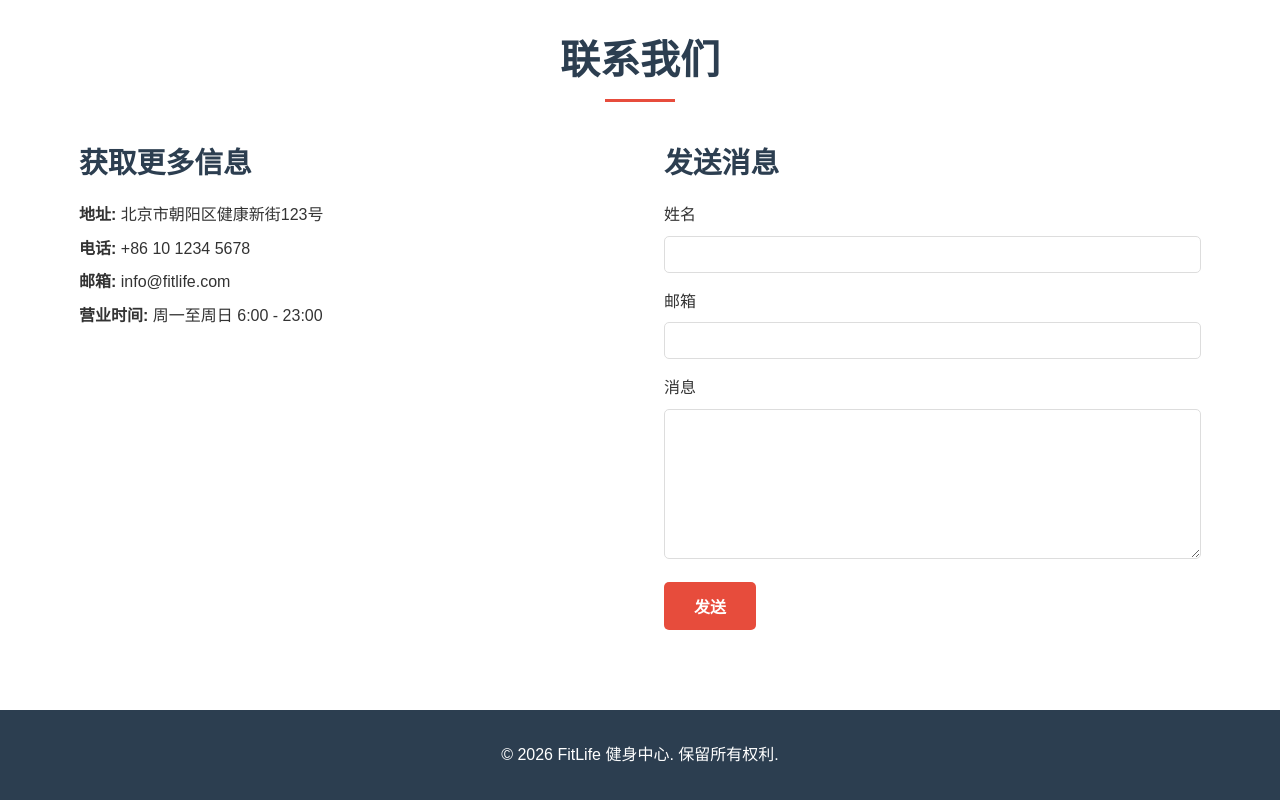
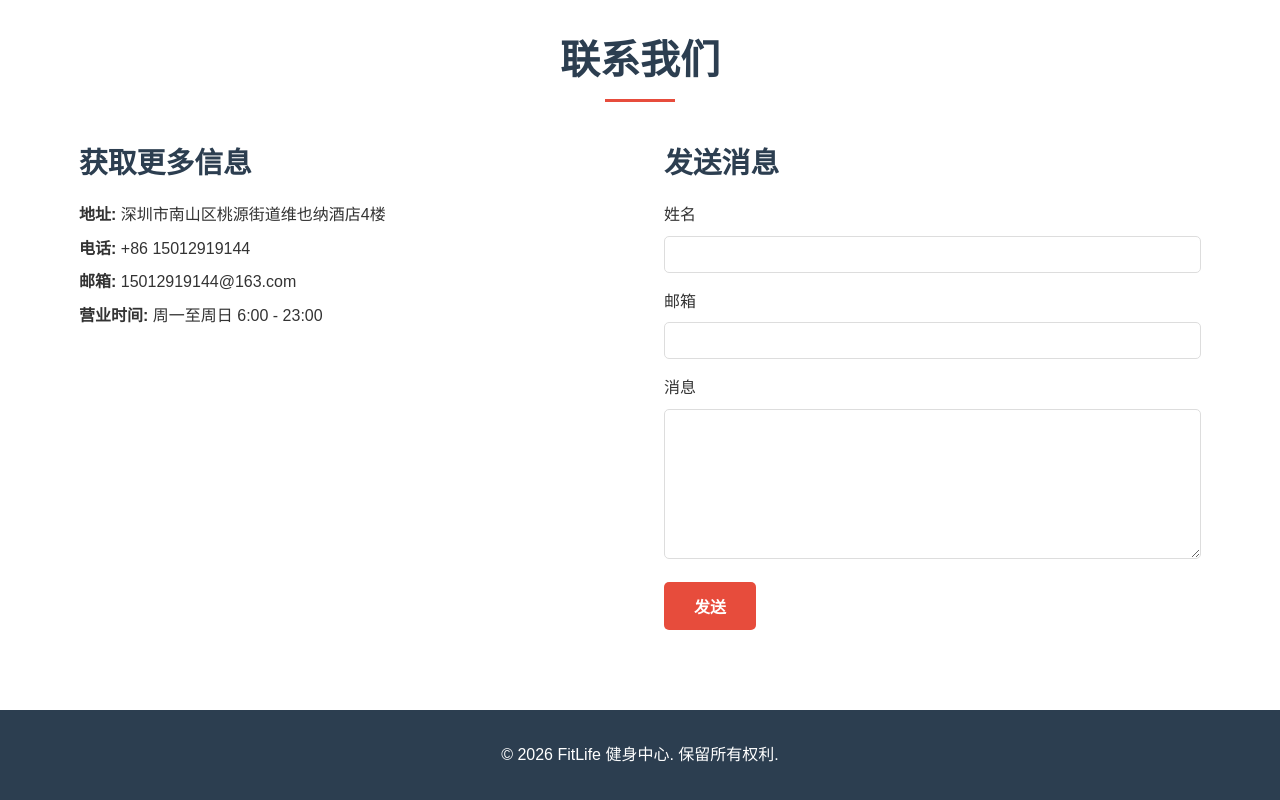
Before and after one commit to RoonHoon/Fitness-coach, a plain HTML site: page index.html in a window 1280 px wide. Shown: the part 2128-2928 px from the top of the page. Drawn offline with Linux system fonts and the light colour scheme.

Commit message:
Modify contact details in index.html
Updated contact information in the contact section.

```diff
--- a/index.html
+++ b/index.html
@@ -397,9 +397,9 @@
             <div class="contact-container">
                 <div class="contact-info">
                     <h3>获取更多信息</h3>
-                    <p><strong>地址:</strong> 北京市朝阳区健康新街123号</p>
-                    <p><strong>电话:</strong> +86 10 1234 5678</p>
-                    <p><strong>邮箱:</strong> info@fitlife.com</p>
+                    <p><strong>地址:</strong> 深圳市南山区桃源街道维也纳酒店4楼</p>
+                    <p><strong>电话:</strong> +86 15012919144</p>
+                    <p><strong>邮箱:</strong> 15012919144@163.com</p>
                     <p><strong>营业时间:</strong> 周一至周日 6:00 - 23:00</p>
                 </div>
                 <div class="contact-form">
@@ -444,4 +444,5 @@
     </script>
 
 </body>
+
 </html>
```
